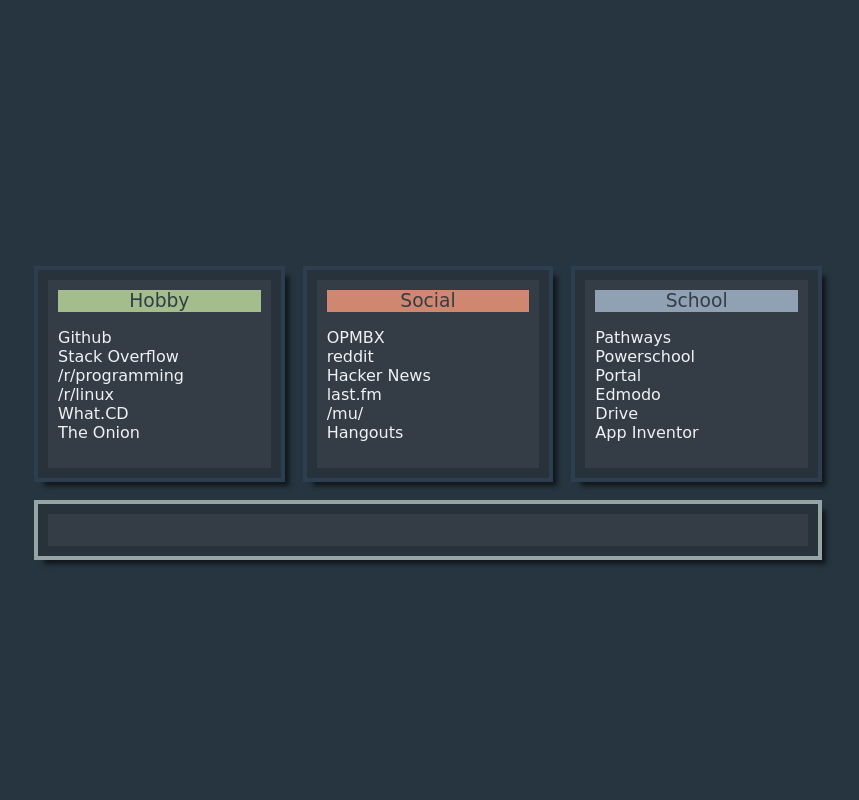
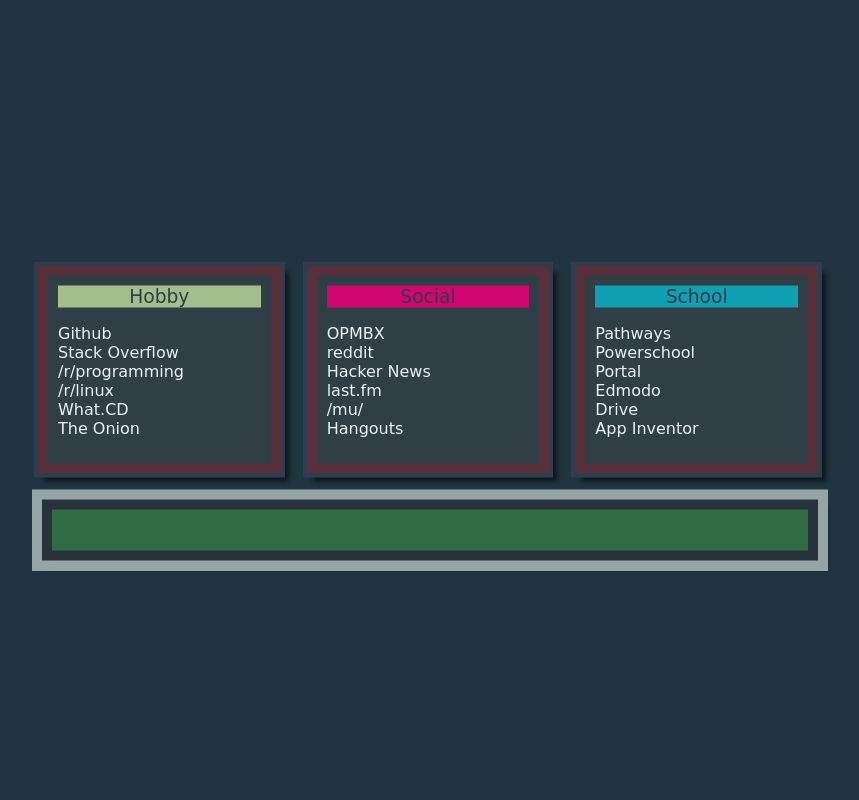
Before and after one commit to jacobdillon/startpage, a PHP site: page / in a window 1280 px wide. Shown: the whole page, without its empty margins (212-1071 px from the left). Run offline with PHP 8.4, Linux system fonts and the light colour scheme.

Commit message:
Update styles.css

```diff
--- a/styles.css
+++ b/styles.css
@@ -1,5 +1,5 @@
 body {
-	background-color: #26353f;
+	background-color: #20353f;
 	margin: 0;
 	padding: 0;
 	font-family: "DejaVu Sans", sans-serif;
@@ -31,8 +31,8 @@ body {
 	width: 33.3%;
 	height: 200px;
 	text-align: center;
-	background-color: #343d46;
-	border: 10px solid #28323b;
+	background-color: #303f46;
+	border: 10px solid #58303b;
 	outline: #2c3e50 solid 4px;
 	padding: 10px;
 	-webkit-box-shadow: 7px 7px 5px 1px rgba(0,0,0,0.6);
@@ -45,7 +45,7 @@ body {
 	text-align: center;
 	vertical-align: middle;
 	height: 22px;
-	color: #343d46;
+	color: #343b46;
 }
 
 #boxHeader1 {
@@ -53,17 +53,17 @@ body {
 }
 
 #boxHeader2 {
-	background-color: #d08770;
+	background-color: #d00770;
 }
 
 #boxHeader3 {
-	background-color: #8fa1b3;
+	background-color: #0fa1b3;
 }
 
 a:link,
 a:visited {
 	text-decoration: none;
-	color: #eff1f5;
+	color: #eaf1f5;
 }
 
 ul {
@@ -75,10 +75,10 @@ ul {
 @media only screen and (max-width: 871px) {
 	.box {
 		display: block;
-		width: 75%;
+		width: 25%;
 		margin-left: auto;
 		margin-right: auto;
-		margin-top: 24px;
+		margin-top: 30px;
 	}
 
 	.vertAlign {
@@ -89,7 +89,7 @@ ul {
 }
 
 .searchForm {
-	padding-left: 26px;
+	padding-left: 30px;
 	padding-right: 26px;
 }
 
@@ -99,12 +99,12 @@ ul {
 	margin: auto;
 	display: block;
 	padding: 5px 5px;
-	background-color: #343d46;
+	background-color: #306d46;
 	border: 10px solid #28323b;
 	-webkit-box-shadow: 7px 7px 5px 1px rgba(0,0,0,0.6);
 	-moz-box-shadow: 7px 7px 5px 1px rgba(0,0,0,0.6);
 	box-shadow: 7px 7px 5px 1px rgba(0,0,0,0.6);
-	font-size: 14pt;
-	color: #eff1f5;
-	outline: #95a5a6 solid 4px;
+	font-size: 20pt;
+	color: #eff7f5;
+	outline: #95a5a6 solid 10px;
 }
```
